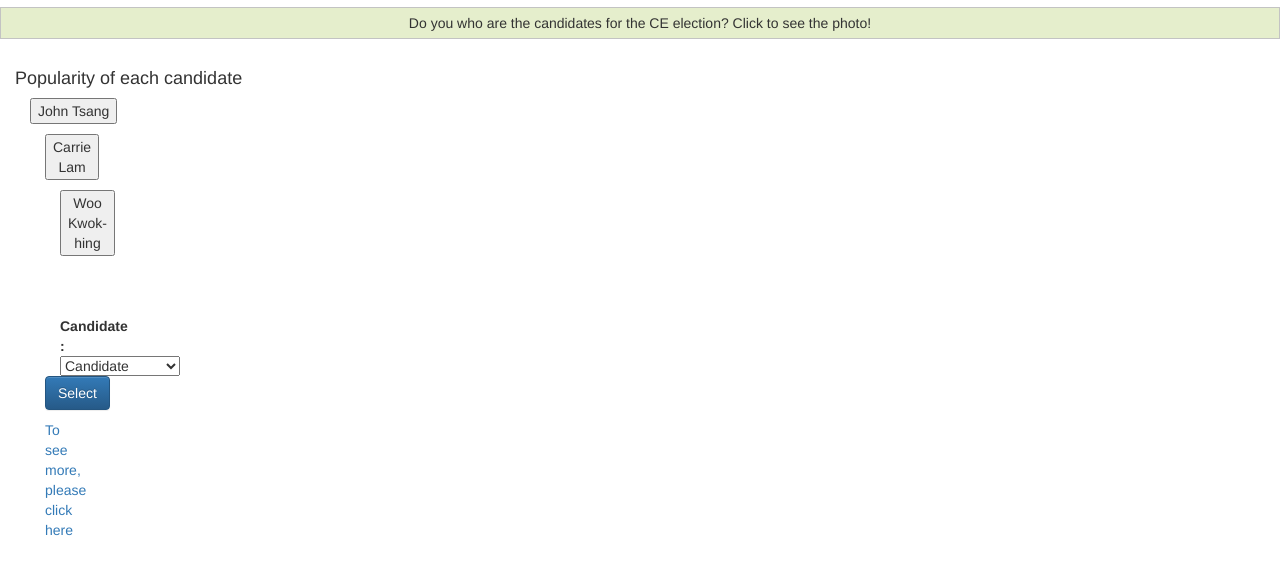
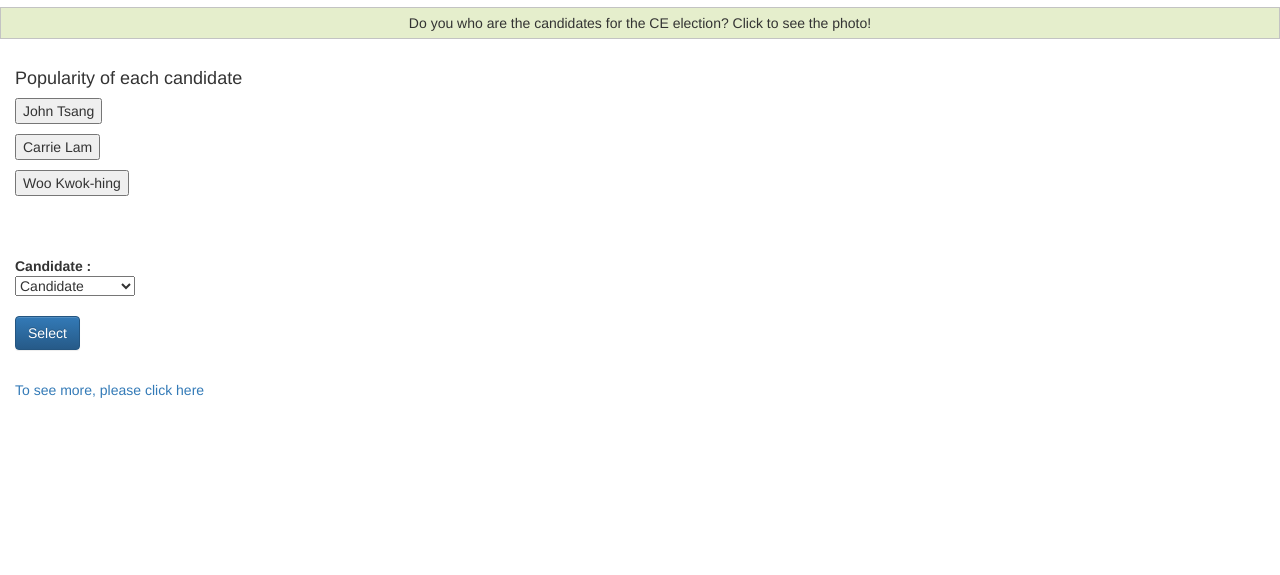
Before and after one commit to kimwong1018/homework4, a plain HTML site: page index.html in a window 1280 px wide. Shown: the part 63-638 px from the top of the page. Drawn offline with nearby package versions, Linux system fonts and the light colour scheme.

Commit message:
Update index.html

```diff
--- a/index.html
+++ b/index.html
@@ -75,7 +75,6 @@ $(document).ready(function(){
                 <div>
          <h4>Popularity of each candidate</h4>
         <p></p>
-     <div class="col-md-3">
 <button onclick="myFunction()">John Tsang</button>
 
 <p id="John Tsang"></p>
@@ -86,7 +85,6 @@ function myFunction() {
 }
     </script>
 
-         <div class="col-md-3">
     <button onclick="myFunction()">Carrie Lam</button>
 
 <p id="Carrie Lam"></p>
@@ -95,7 +93,6 @@ function myFunction() {
     document.getElementById("demo").innerHTML = "31.3%";
 }
 </script>
-                      <div class="col-md-3">
     <button onclick="myFunction()">Woo Kwok-hing</button>
 
 <p id="Woo Kwok-hing"></p>
@@ -169,7 +166,5 @@ function myFunction() {
 
 
 </script>
+         <br>
     <a href="http://www.ceelection2017.com/">To see more, please click here</a>
-
-</body>
-    </html>
```
